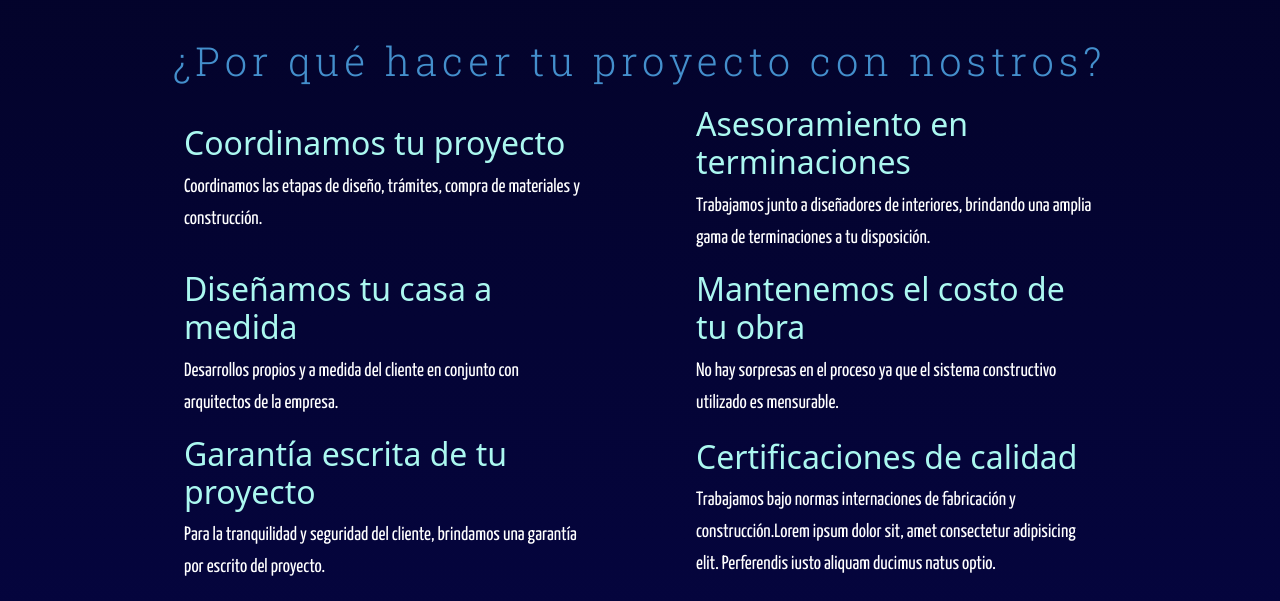
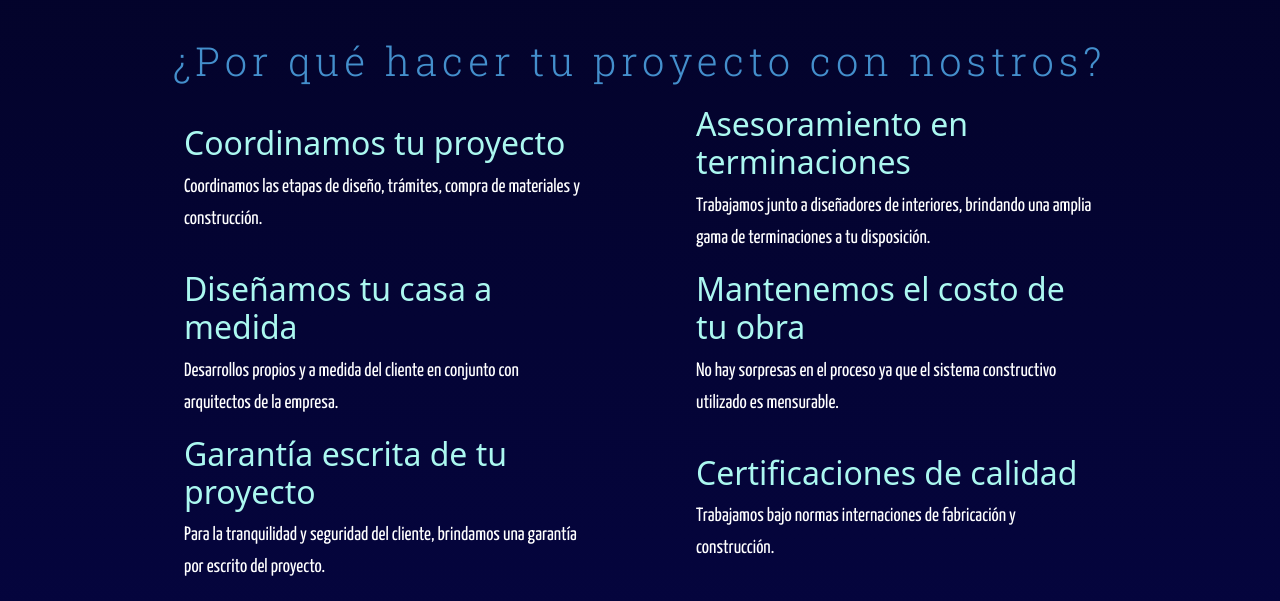
Before and after one commit to javimiglie/Constructora-Eiffel, a website: page index.html in a window 1280 px wide. Shown: the part 1433-2034 px from the top of the page. Drawn offline with nearby package versions, Linux system fonts and the light colour scheme.

Commit message:
Update index.html

```diff
--- a/index.html
+++ b/index.html
@@ -165,7 +165,7 @@
                         Certificaciones de calidad
                     </h3>
                     <p>
-                        Trabajamos bajo normas internaciones de fabricación y construcción.Lorem ipsum dolor sit, amet consectetur adipisicing elit. Perferendis iusto aliquam ducimus natus optio.
+                        Trabajamos bajo normas internaciones de fabricación y construcción.
                     </p>
                 </div>
             </div>
```
